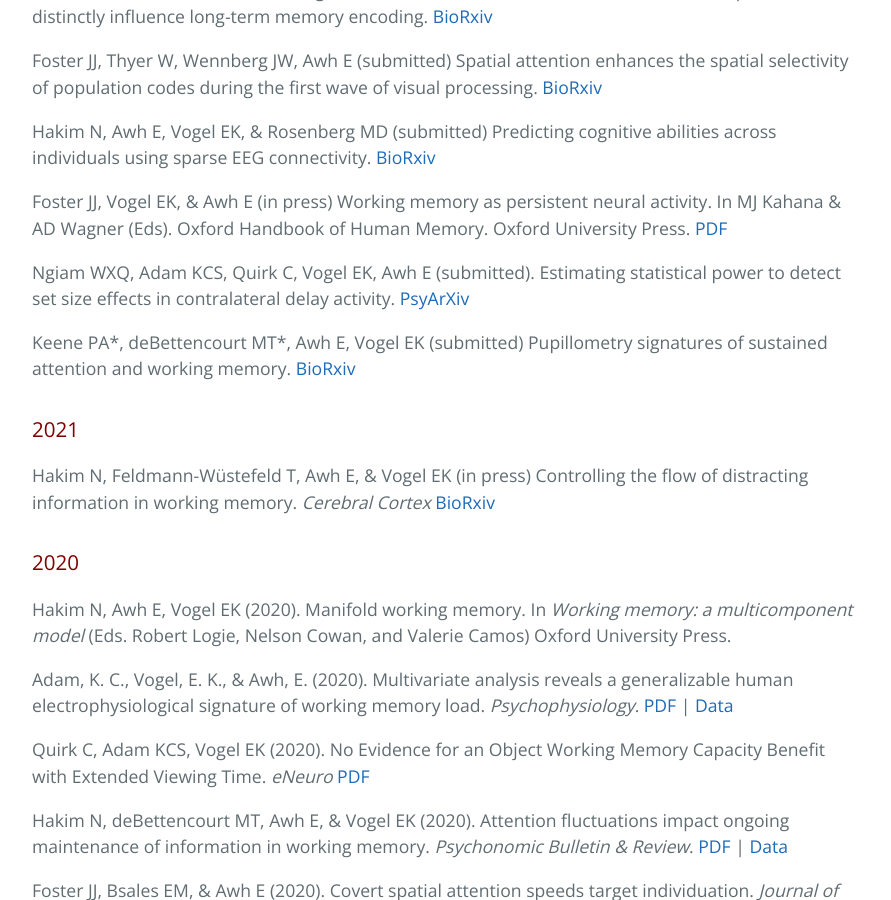
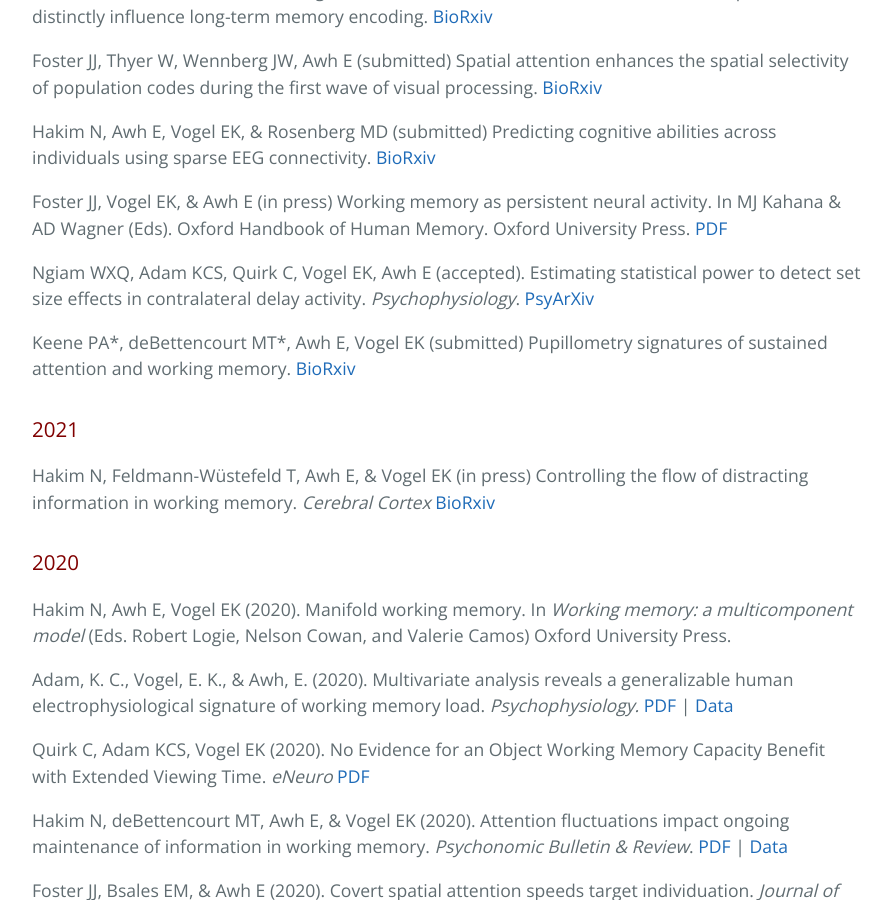
Before and after one commit to AwhVogelLab/awhvogellab.github.io, a Jekyll site: the page built from publications.md, in a window 1280 px wide and 900 px high, scrolled down 812 px. Shown: the whole window, without its empty margins (192-1083 px from the left). Built offline with Jekyll 4.4.1, drawn with Linux system fonts in a browser that asks for light colours; our own code applies the rules of GitHub Pages for plain Markdown files.

Commit message:
Update publications.md

```diff
--- a/publications.md
+++ b/publications.md
@@ -20,7 +20,7 @@ Hakim N, Awh E, Vogel EK, & Rosenberg MD (submitted) Predicting cognitive abilit
 
 Foster JJ, Vogel EK, & Awh E (in press) Working memory as persistent neural activity. In MJ Kahana & AD Wagner (Eds). Oxford Handbook of Human Memory. Oxford University Press. [PDF](https://psyarxiv.com/jh6e3)
 
-Ngiam WXQ, Adam KCS, Quirk C, Vogel EK, Awh E (submitted). Estimating statistical power to detect set size effects in contralateral delay activity. [PsyArXiv](https://psyarxiv.com/nbvkc)
+Ngiam WXQ, Adam KCS, Quirk C, Vogel EK, Awh E (accepted). Estimating statistical power to detect set size effects in contralateral delay activity. *Psychophysiology*. [PsyArXiv](https://psyarxiv.com/nbvkc)
 
 Keene PA\*, deBettencourt MT\*, Awh E, Vogel EK (submitted) Pupillometry signatures of sustained attention and working memory. [BioRxiv](https://www.biorxiv.org/content/10.1101/2021.01.18.426969v1)
 
```
